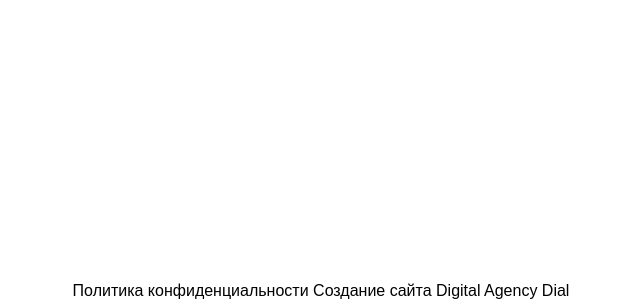
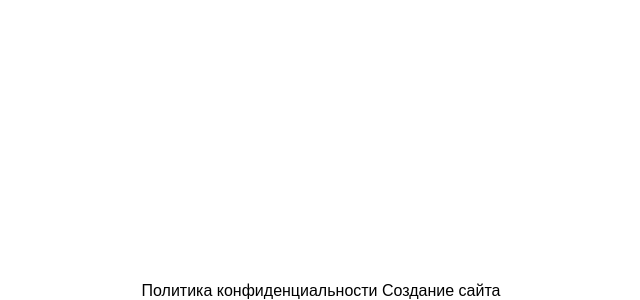
Before and after one commit to axy7/sample, a plain HTML site: page index.html in a window 1280 px wide. Shown: the part 500-800 px from the top of the page, without its empty margins (319-959 px from the left). Drawn offline with Linux system fonts and the light colour scheme; a web font is replaced by a local one.

Commit message:
Update index.html

```diff
--- a/index.html
+++ b/index.html
@@ -17,7 +17,7 @@
 	<main></main>
 	<footer>
 		<a class="footer__privacy" target="_blank" href="">Политика конфиденциальности</a>
-		<a class="footer__create" target="_blank" href="http://dialweb.ru/">Создание сайта Digital Agency Dial</a>
+		<a class="footer__create" target="_blank" href="">Создание сайта</a>
 	</footer>
 	<div class="popup _callback">
 		<div class="popup__flex">
```
